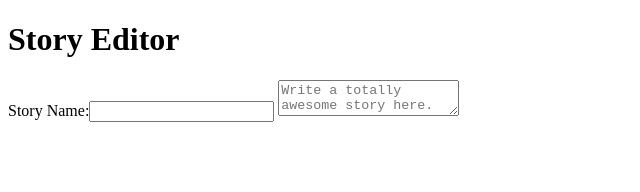
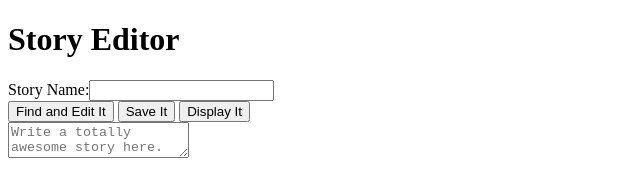
Before and after one commit to TheDefallt/WDD330-Portfolio, a plain HTML site: page week1/story_editor.html in a window 1280 px wide. Shown: the whole page, without its empty margins (0-640 px from the left). Drawn offline with Linux system fonts and the light colour scheme.

Commit message:
Update story_editor.html

```diff
--- a/week1/story_editor.html
+++ b/week1/story_editor.html
@@ -16,6 +16,12 @@
     <h1>Story Editor</h1>
 
     Story Name:<input id=name_input></input>
+    <section>
+        <button onclick="loadStory()">Find and Edit It</button>
+        <button onclick="saveStory()">Save It</button>
+        <button onclick="displayStory()">Display It</button>
+    </section>
     <textarea id="story_editor" placeholder="Write a totally awesome story here."></textarea>
+    <section id="story_display"></section>
 </body>
 </html>
```
